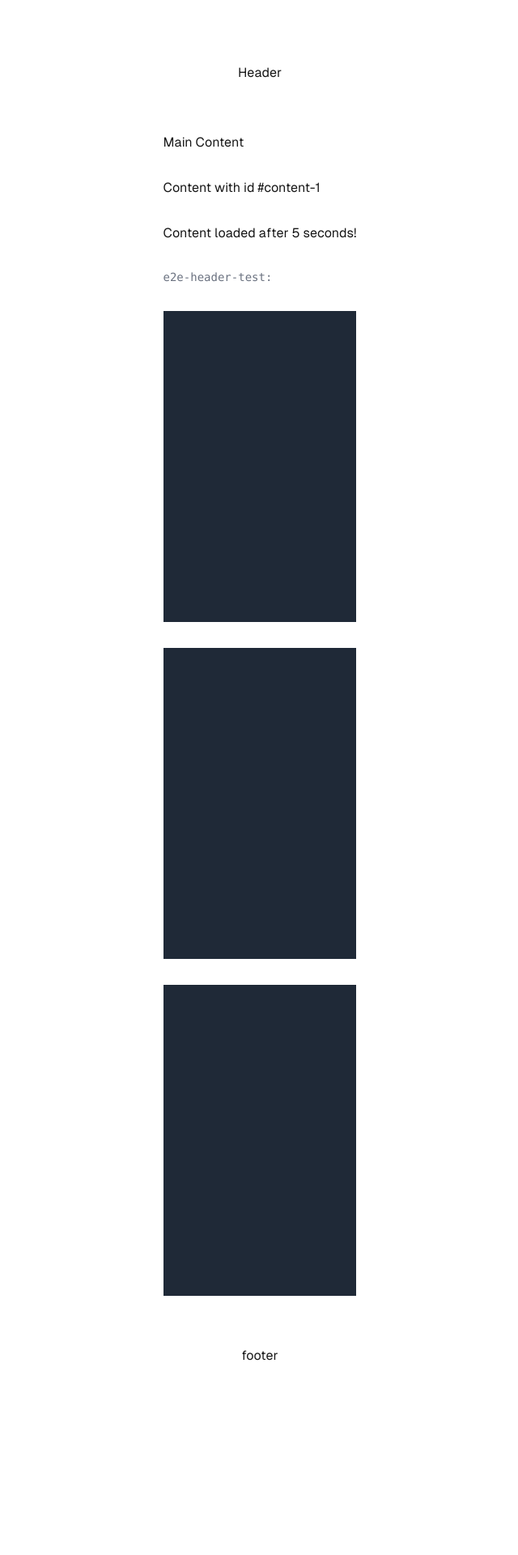
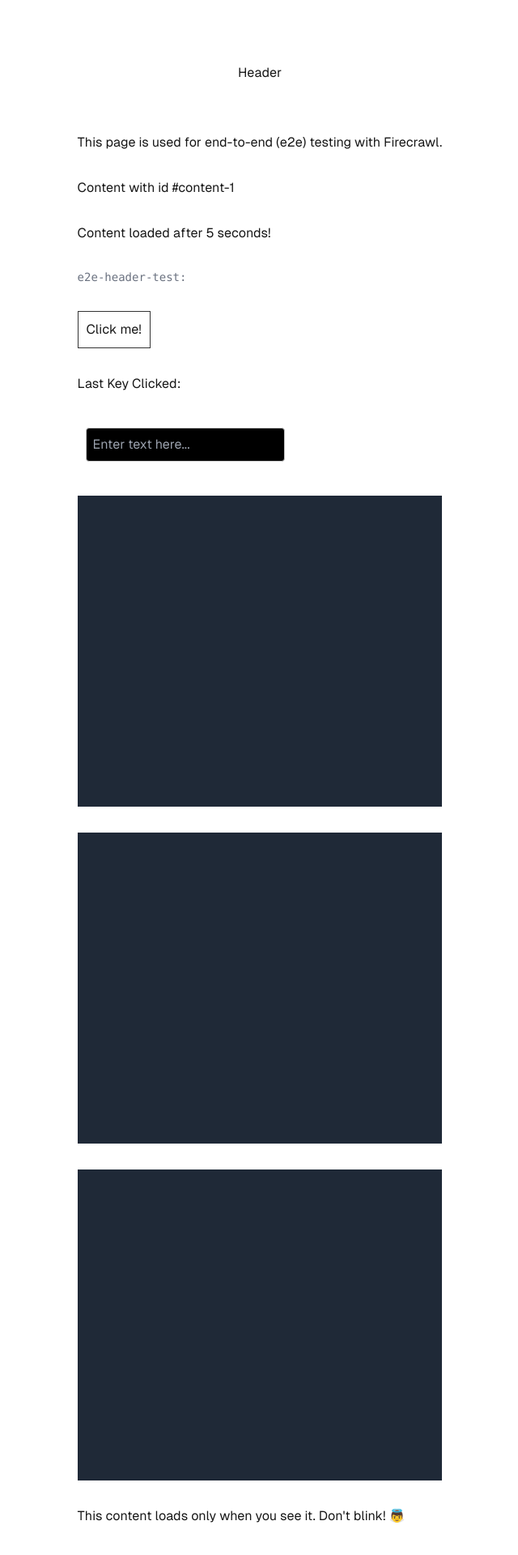
Before and after one commit to rafaelsideguide/firecrawl-e2e-test, a Next.js app: page / in a window 1280 px wide. Shown: the top 1920 px of the page at 81% size, without its empty margins (319-959 px from the left). Before the commit the page ends 1764 px from the top, so only its background shows below. Built offline with nearby package versions, Linux system fonts and the light colour scheme.

Commit message:
added multiple content to interact with actions

```diff
--- /dev/null
+++ b/app/components/ClickContent.tsx
@@ -0,0 +1,19 @@
+'use client';
+
+import React, { useState } from 'react';
+
+const ClickContent = () => {
+  const [text, setText] = useState('Click me!');
+
+  const handleClick = () => {
+    setText('Text changed after click!');
+  };
+
+  return (
+    <div onClick={handleClick} style={{ cursor: 'pointer', border: '1px solid #333', padding: '10px' }}>
+      <p>{text}</p>
+    </div>
+  );
+};
+
+export default ClickContent;
--- /dev/null
+++ b/app/components/Input.tsx
@@ -0,0 +1,24 @@
+'use client';
+
+import React, { useState } from 'react';
+
+const Input = () => {
+  const [inputValue, setInputValue] = useState('');
+
+  const handleChange = (event: React.ChangeEvent<HTMLInputElement>) => {
+    setInputValue(event.target.value);
+  };
+
+  return (
+    <input
+      id="input-1"
+      type="text"
+      value={inputValue}
+      onChange={handleChange}
+      placeholder="Enter text here..."
+      style={{ padding: '8px', margin: '10px', border: '1px solid #ccc', borderRadius: '4px', backgroundColor: '#000' }}
+    />
+  );
+};
+
+export default Input;
--- a/app/components/JSLoadedContent.tsx
+++ b/app/components/JSLoadedContent.tsx
@@ -14,7 +14,7 @@ const JSLoadedContent = () => {
 
   return (
     <div>
-      {isContentLoaded ? <p>Content loaded after 5 seconds!</p> : <p>Loading...</p>}
+      {isContentLoaded ? <p>Content loaded after 5 seconds!</p> : <p>Loading... (it takes 5 seconds)</p>}
     </div>
   );
 };
--- /dev/null
+++ b/app/components/LastKeyClicked.tsx
@@ -0,0 +1,27 @@
+'use client';
+
+import React, { useState, useEffect } from 'react';
+
+const LastKeyClicked = () => {
+  const [lastKey, setLastKey] = useState('');
+
+  useEffect(() => {
+    const handleKeyPress = (event: KeyboardEvent) => {
+      setLastKey(event.key);
+    };
+
+    window.addEventListener('keydown', handleKeyPress);
+
+    return () => {
+      window.removeEventListener('keydown', handleKeyPress);
+    };
+  }, []);
+
+  return (
+    <div>
+      <p>Last Key Clicked: {lastKey}</p>
+    </div>
+  );
+};
+
+export default LastKeyClicked;
--- /dev/null
+++ b/app/components/LoadedOnViewContent.tsx
@@ -0,0 +1,44 @@
+'use client';
+
+import { useEffect, useState, useRef } from 'react';
+
+const LoadedOnViewContent = () => {
+  const [isVisible, setIsVisible] = useState(false);
+  const ref = useRef(null);
+
+  useEffect(() => {
+    const observer = new IntersectionObserver(
+      ([entry]) => {
+        if (entry.isIntersecting) {
+          setIsVisible(true);
+          observer.disconnect();
+        }
+      },
+      {
+        root: null,
+        rootMargin: '0px',
+        threshold: 0.1
+      }
+    );
+
+    if (ref.current) {
+      observer.observe(ref.current);
+    }
+
+    return () => {
+      observer.disconnect();
+    };
+  }, []);
+
+  return (
+    <div ref={ref}>
+      {isVisible && (
+        <div>
+          <p>This content loads only when you see it. Don't blink! 👼</p>
+        </div>
+      )}
+    </div>
+  );
+};
+
+export default LoadedOnViewContent;
--- a/app/page.tsx
+++ b/app/page.tsx
@@ -1,4 +1,8 @@
+import ClickContent from "./components/ClickContent";
+import Input from "./components/Input";
 import JSLoadedContent from "./components/JSLoadedContent";
+import LastKeyClicked from "./components/LastKeyClicked";
+import LoadedOnViewContent from "./components/LoadedOnViewContent";
 import { headers } from 'next/headers'
 
 export default async function Home() {
@@ -14,7 +18,7 @@ export default async function Home() {
     <div className="grid grid-rows-[20px_1fr_20px] items-center justify-items-center min-h-screen p-8 pb-20 gap-16 sm:p-20 font-[family-name:var(--font-geist-sans)]">
       <header className="row-start-1">Header</header>
       <main className="flex flex-col gap-8 row-start-2 items-center text-center sm:items-start">
-        <p>Main Content</p>
+        <p>This page is used for end-to-end (e2e) testing with Firecrawl.</p>
         <div id="content-1">
           <p>Content with id #content-1</p>
         </div>
@@ -24,11 +28,15 @@ export default async function Home() {
         </div>
         <div>
           <p className="text-sm text-gray-500 font-mono">e2e-header-test: {e2eHeaderTest}</p>
-      </div>
-      <div className="w-full h-96 bg-gray-800"></div>
-      <div className="w-full h-96 bg-gray-800"></div>
-      <div className="w-full h-96 bg-gray-800"></div>
-    </main>
+        </div>
+        <ClickContent />
+        <LastKeyClicked />
+        <Input />
+        <div className="w-full h-96 bg-gray-800"></div>
+        <div className="w-full h-96 bg-gray-800"></div>
+        <div className="w-full h-96 bg-gray-800"></div>
+        <LoadedOnViewContent />
+      </main>
       <footer className="row-start-3 flex gap-6 flex-wrap items-center justify-center">
         <span>footer</span>
       </footer>
```
